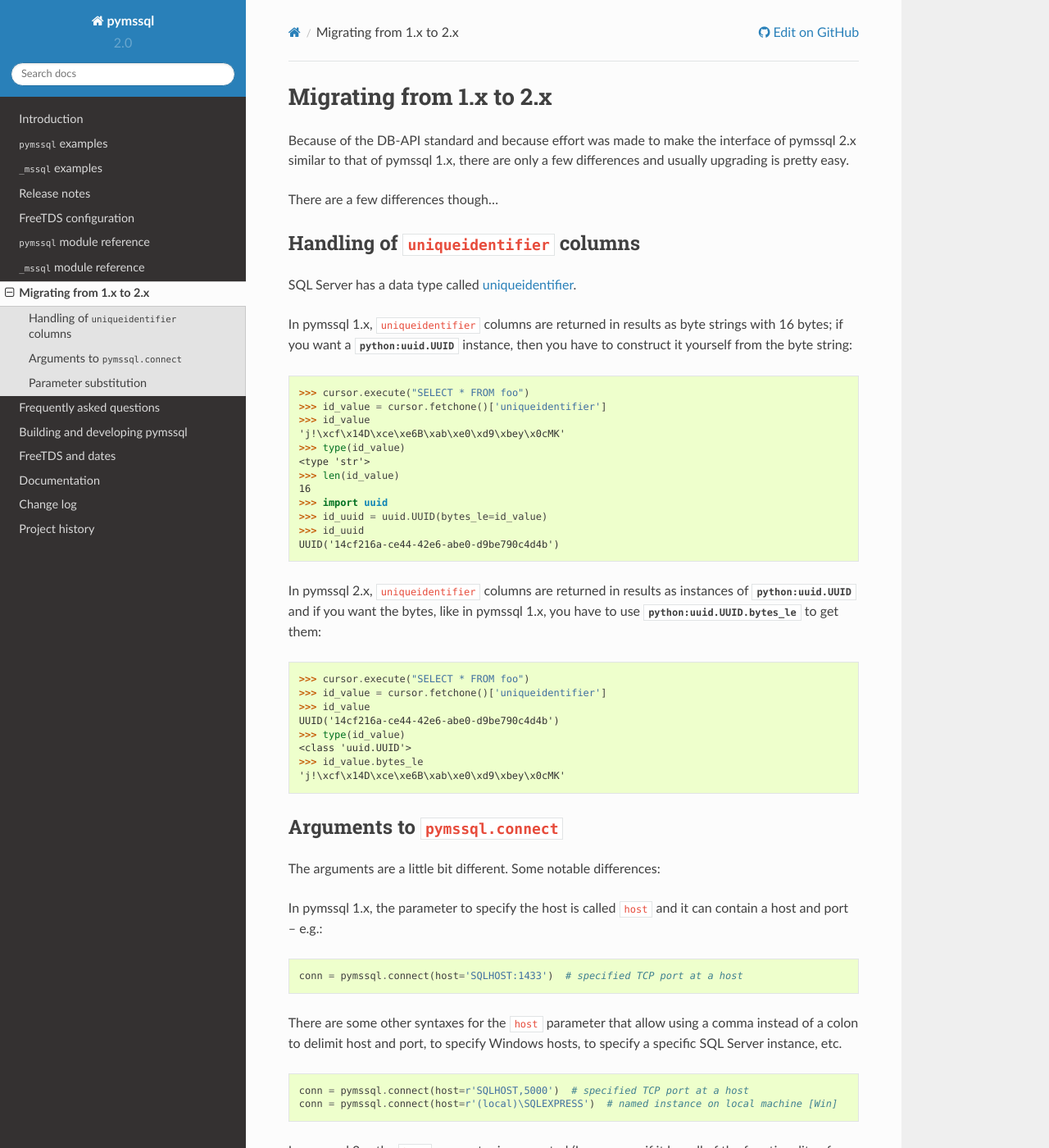
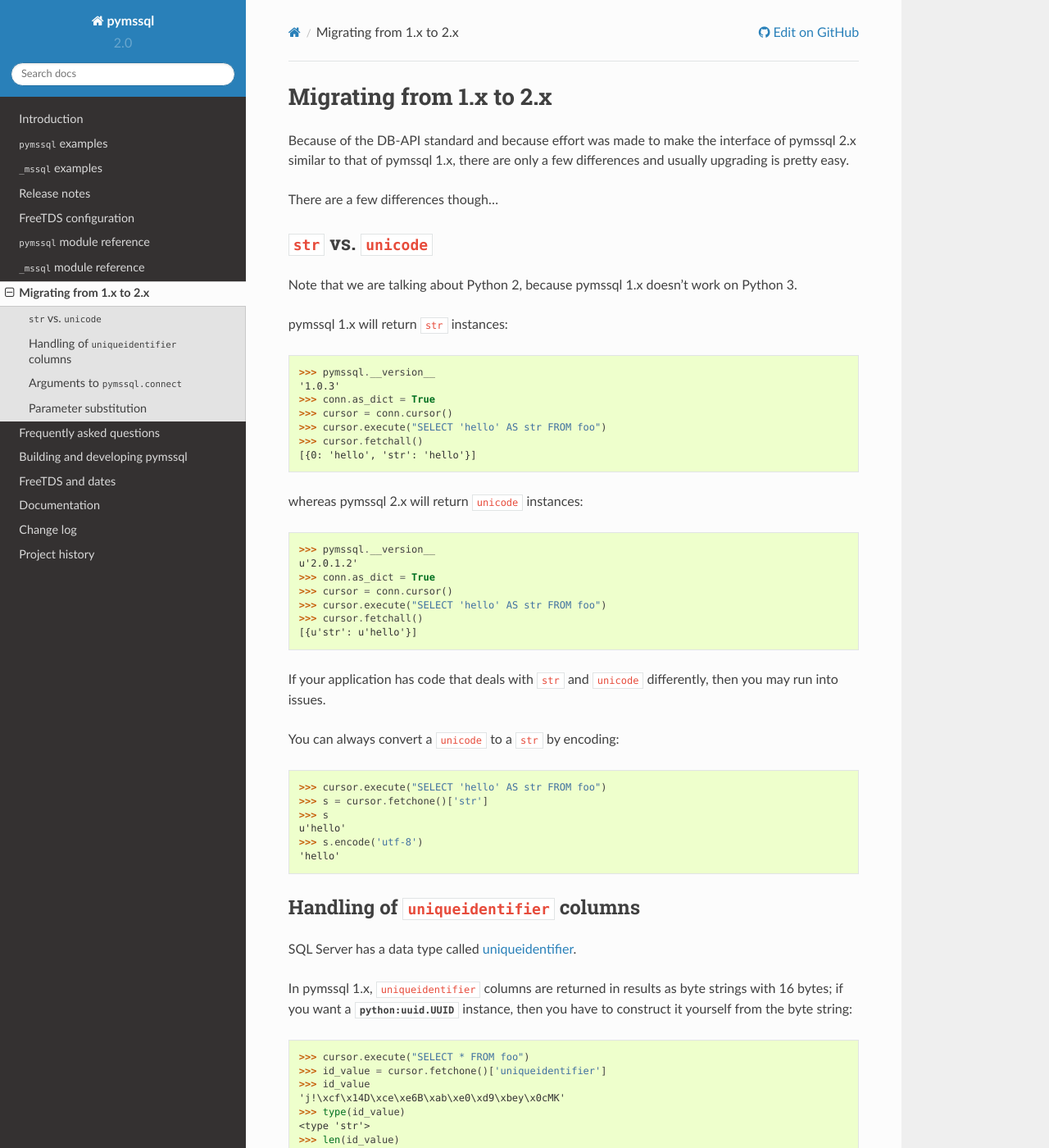
Before and after one commit to pymssql/pymssql, a Sphinx documentation site: the page built from docs/migrate_1_x_to_2_x.rst, in a window 1280 px wide and 1400 px high. Shown: the whole window at 82% size. Built offline with Sphinx 7.4.7 and the Read the Docs theme 2.0.0, drawn with Linux system fonts in a browser that asks for light colours.

Commit message:
migrate_1_x_to_2_x.rst: Add ``str`` vs. ``unicode`` section

```diff
--- a/docs/migrate_1_x_to_2_x.rst
+++ b/docs/migrate_1_x_to_2_x.rst
@@ -7,6 +7,44 @@
 differences and usually upgrading is pretty easy.
 
 There are a few differences though...
+
+``str`` vs. ``unicode``
+=======================
+
+Note that we are talking about Python 2, because pymssql 1.x doesn't work on
+Python 3.
+
+pymssql 1.x will return ``str`` instances::
+
+    >>> pymssql.__version__
+    '1.0.3'
+    >>> conn.as_dict = True
+    >>> cursor = conn.cursor()
+    >>> cursor.execute("SELECT 'hello' AS str FROM foo")
+    >>> cursor.fetchall()
+    [{0: 'hello', 'str': 'hello'}]
+
+whereas pymssql 2.x will return ``unicode`` instances::
+
+    >>> pymssql.__version__
+    u'2.0.1.2'
+    >>> conn.as_dict = True
+    >>> cursor = conn.cursor()
+    >>> cursor.execute("SELECT 'hello' AS str FROM foo")
+    >>> cursor.fetchall()
+    [{u'str': u'hello'}]
+
+If your application has code that deals with ``str`` and ``unicode``
+differently, then you may run into issues.
+
+You can always convert a ``unicode`` to a ``str`` by encoding::
+
+    >>> cursor.execute("SELECT 'hello' AS str FROM foo")
+    >>> s = cursor.fetchone()['str']
+    >>> s
+    u'hello'
+    >>> s.encode('utf-8')
+    'hello'
 
 Handling of ``uniqueidentifier`` columns
 ========================================
```
